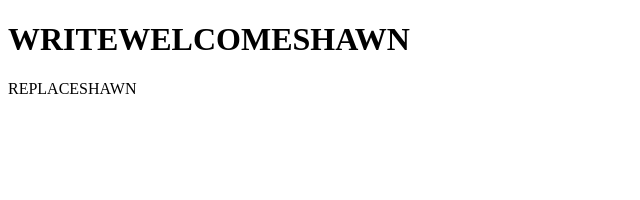
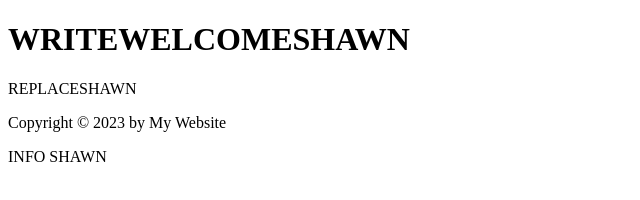
Before and after one commit to AscensionStudent/COMP001A.Assignment1, a plain HTML site: page index.html in a window 1280 px wide. Shown: the whole page, without its empty margins (0-640 px from the left). Drawn offline with Linux system fonts and the light colour scheme.

Commit message:
Update2 index.html
PINFO ADD

```diff
--- a/index.html
+++ b/index.html
@@ -20,6 +20,17 @@
     </header>
 
     <p>REPLACESHAWN</p>
+    <footer>
+
+        <p>Copyright © 2023 by My Website</p>
+
+    </footer>
+
+    <aside>
+
+        <p>INFO SHAWN</p>
+
+    </aside>
 
 
 </body>
```
